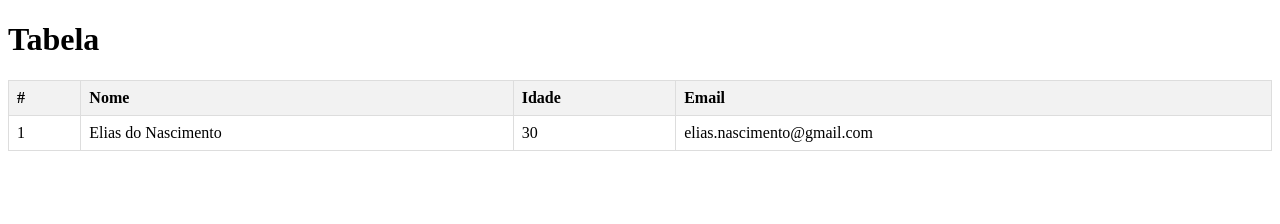
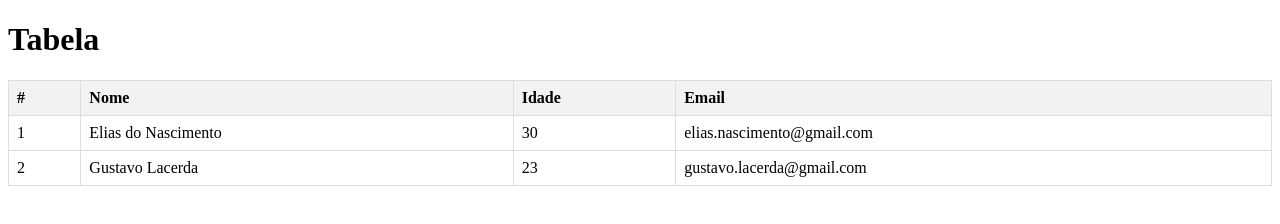
Before and after one commit to elgabsz/atividadev3, a plain HTML site: page index.html in a window 1280 px wide. Drawn offline with Linux system fonts and the light colour scheme.

Commit message:
Adicionando dados da segunda pessoa

```diff
--- a/index.html
+++ b/index.html
@@ -38,6 +38,12 @@
             <td>30</td>
             <td>elias.nascimento@gmail.com</td>
         </tr>
+        <tr>
+            <td>2</td>
+            <td>Gustavo Lacerda</td>
+            <td>23</td>
+            <td>gustavo.lacerda@gmail.com</td>
+        </tr>
     </table>
 </body>
 </html>
```
